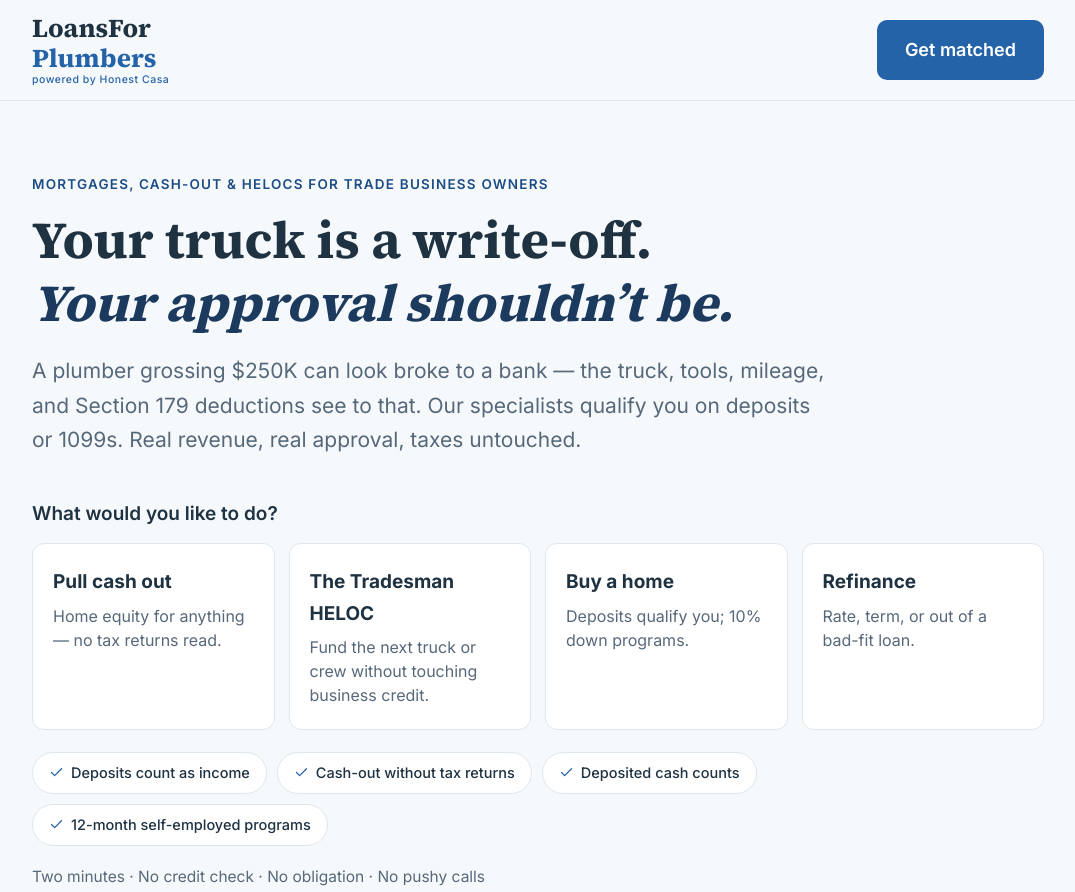
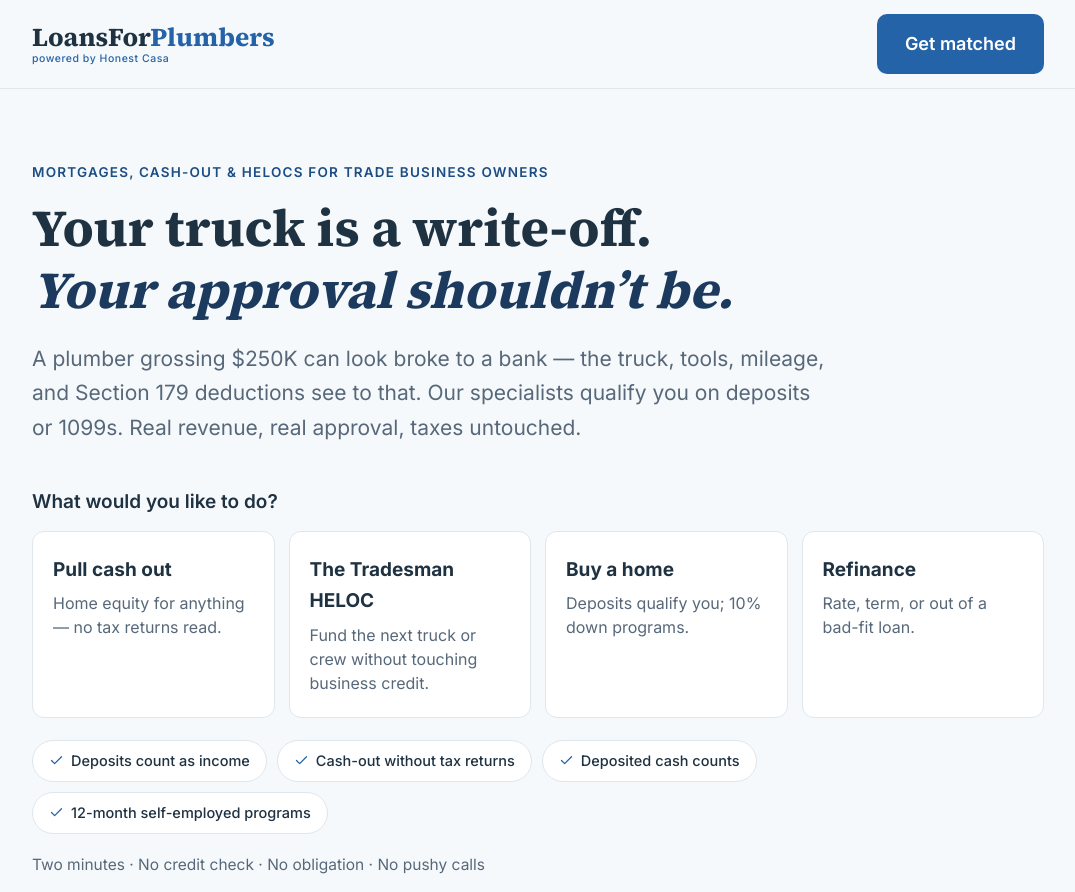
Before and after one commit to mohamedalloo/loansforplumbers, a plain HTML site: page index.html in a window 1280 px wide. Shown: the top 892 px of the page, without its empty margins (102-1177 px from the left). Drawn offline with Linux system fonts and the light colour scheme.

Commit message:
Fix logo lockup: brand inline, powered-by badge on its own line
Co-Authored-By: Claude Fable 5 <noreply@anthropic.com>

```diff
--- a/styles.css
+++ b/styles.css
@@ -375,7 +375,8 @@ h3 { font-size: 22px; font-weight: 600; margin: 0 0 10px; }
 .benefit-chips svg { width: 15px; height: 15px; color: var(--accent); }
 
 /* powered-by treatment (matches ThreeDayHELOC) */
-.logo { display: inline-flex; flex-direction: column; align-items: flex-start; line-height: 1.15; }
+.logo { display: inline-block; line-height: 1.15; }
+.logo-powered { display: block; }
 .logo-powered { font-family: Inter, sans-serif; font-size: 10.5px; font-weight: 500; letter-spacing: .05em; color: var(--muted); text-transform: none; }
 .powered-by { font-size: 13px; color: var(--muted, #9aa); margin: 0 0 14px; }
 .site-footer .powered-by { color: inherit; opacity: .85; }
```
